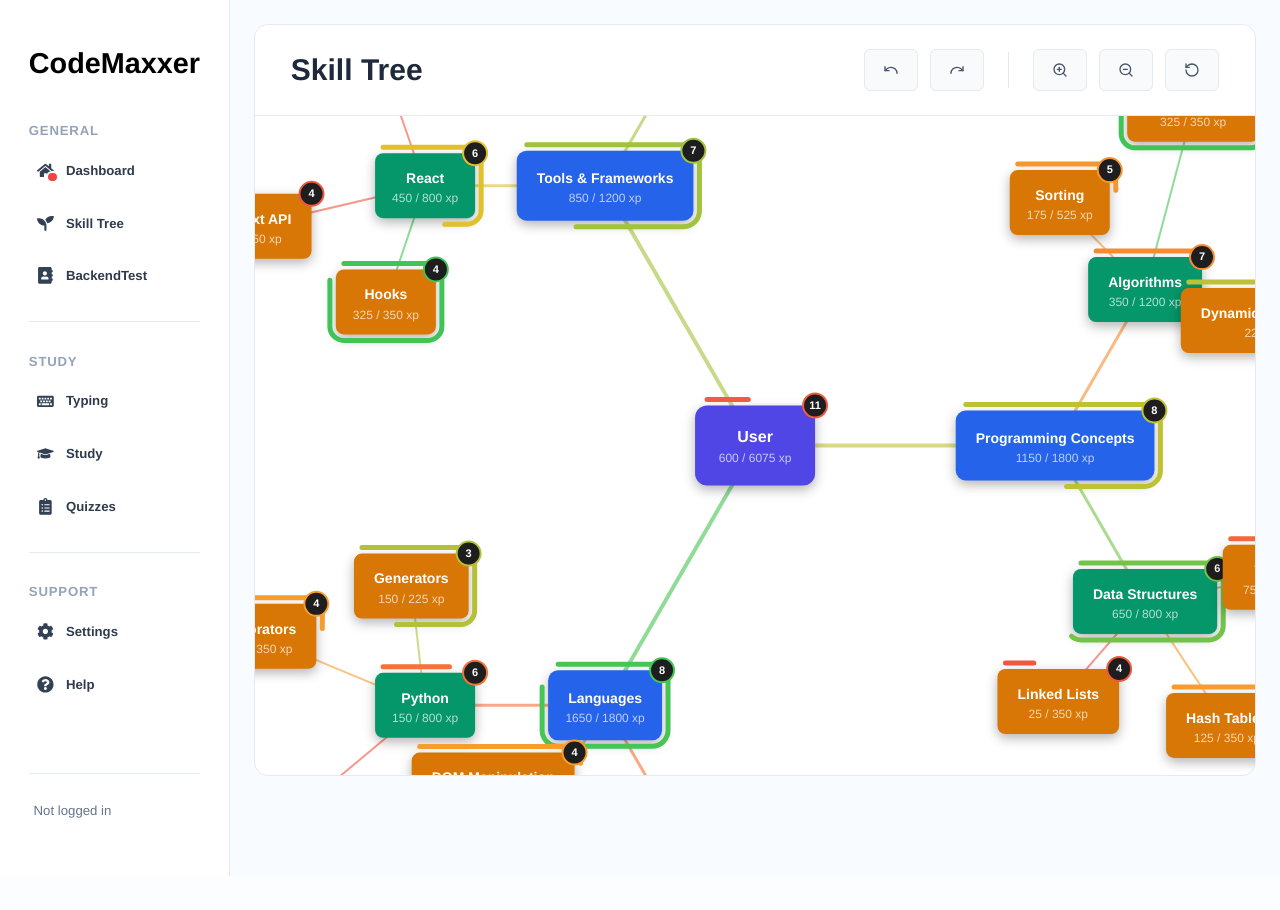
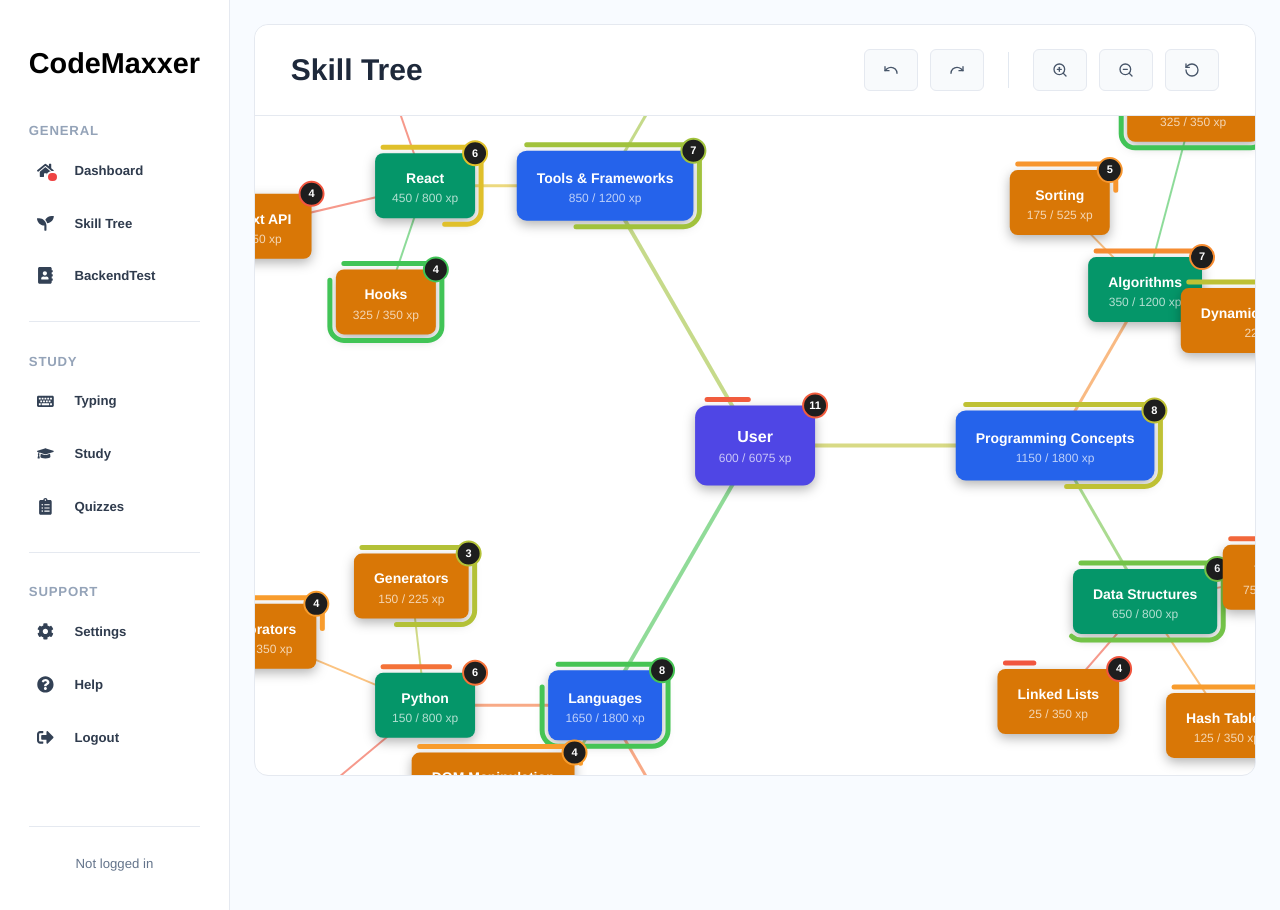
Before and after one commit to antranig8/raptorhacks-project, a React (Vite) app in the folder frontend/CodeMaxxer/: page /dashboard/skill-tree in a window 1280 px wide. Shown: the top 910 px of the page. Before the commit the page ends 876 px from the top, so only its background shows below. Built offline with nearby package versions, Linux system fonts and the light colour scheme; no server answers; a web font is replaced by a local one.

Commit message:
supabase aliase & routing & logout functionality

```diff
--- a/frontend/CodeMaxxer/jsconfig.json
+++ b/frontend/CodeMaxxer/jsconfig.json
@@ -23,6 +23,9 @@
             ],
             "@d_support/*": [
                 "src/pages/Dashboard/components/support/*"
+            ],
+            "@utils/*": [
+                "src/utils/*"
             ]
         }
     },
--- a/frontend/CodeMaxxer/src/pages/Dashboard/components/Test.jsx
+++ b/frontend/CodeMaxxer/src/pages/Dashboard/components/Test.jsx
@@ -1,6 +1,6 @@
 import styles from '@dashboard/styles/Study.module.css'
 import { useEffect, useState, useRef } from 'react'
-import supabase from '@/utils/supabase.js'
+import supabase from '@utils/supabase'
 
 export default function Test() {
     const [resp, setResp] = useState(null)
--- a/frontend/CodeMaxxer/src/pages/Dashboard/components/general/dashboard/DashboardNav.jsx
+++ b/frontend/CodeMaxxer/src/pages/Dashboard/components/general/dashboard/DashboardNav.jsx
@@ -1,9 +1,9 @@
 import { useState, useEffect } from 'react'
-import { Link } from 'react-router-dom'
-import { FaHome, FaSeedling, FaGraduationCap, FaCog, FaQuestionCircle, FaKeyboard, FaClipboardList, FaAddressBook, FaUser } from 'react-icons/fa'
+import { Link, useNavigate } from 'react-router-dom'
+import { FaHome, FaSeedling, FaGraduationCap, FaCog, FaQuestionCircle, FaKeyboard, FaClipboardList, FaAddressBook, FaUser, FaSignOutAlt } from 'react-icons/fa'
 import Logo from '@/components/Logo/Logo'
 import styles from '@dashboard/styles/DashboardNav.module.css'
-import supabase from '@/utils/supabase'
+import supabase from '@utils/supabase'
 
 const navSections = [
     {
@@ -37,12 +37,23 @@ const navSections = [
         items: [
             { section: 'Support', label: 'Settings', route: '/dashboard/settings', icon: <FaCog /> },
             { section: 'Support', label: 'Help', route: '/dashboard/help', icon: <FaQuestionCircle /> },
+            { section: 'Support', label: 'Logout', route: null, icon: <FaSignOutAlt />, isLogout: true },
         ],
     },
 ]
 
 export default function DashboardNav() {
     const [user, setUser] = useState(null)
+    const navigate = useNavigate()
+
+    const handleLogout = async () => {
+        const { error } = await supabase.auth.signOut()
+        if (error) {
+            console.error('Error logging out:', error.message)
+        } else {
+            navigate('/login')
+        }
+    }
 
     const formatTimestamp = (value) => {
         if (!value) return 'Unknown'
@@ -67,6 +78,14 @@ export default function DashboardNav() {
                     <div key={section.title} className={styles.sectionGroup}>
                         <div className={styles.sectionTitle}>{section.title}</div>
                         {section.items.map((item) => (
+                            item.isLogout ? (
+                                <button key={item.label} onClick={handleLogout} className={styles.navItem} type="button">
+                                    <span className={styles.iconWrapper}>
+                                        <span className={styles.icon}>{item.icon}</span>
+                                    </span>
+                                    <span>{item.label}</span>
+                                </button>
+                            ) : (
                                 <Link key={item.label} to={item.route} className={styles.navItem}>
                                     <span className={styles.iconWrapper}>
                                         <span className={styles.icon}>{item.icon}</span>
@@ -83,6 +102,7 @@ export default function DashboardNav() {
                                     </span>
                                     <span>{item.label}</span>
                                 </Link>
+                            )
                         ))}
                         {sectionIndex < navSections.length - 1 && <div className={styles.separator} />}
                     </div>
@@ -93,11 +113,13 @@ export default function DashboardNav() {
                 <div className={styles.separator} />
                 {user ? (
                     <div className={styles.userInfo}>
+                        <div className={styles.userDetails}>
                             {user.user_metadata?.full_name && (
                                 <span className={styles.userName}>{user.user_metadata.full_name}</span>
                             )}
                             <span className={styles.userEmail}>{user.email}</span>
                             <span className={styles.userSession}>Session started: {formatTimestamp(user.last_sign_in_at || user.created_at)}</span>
+                        </div>
                     </div>
                 ) : (
                     <div className={styles.userInfo}>
--- a/frontend/CodeMaxxer/src/pages/Dashboard/styles/DashboardNav.module.css
+++ b/frontend/CodeMaxxer/src/pages/Dashboard/styles/DashboardNav.module.css
@@ -25,7 +25,30 @@
     font-size: 0.55rem;
     font-weight: 600;
     border: none;
+    background: none;
+    width: 100%;
+    text-align: left;
+    cursor: pointer;
     transition: background-color 0.2s ease, color 0.2s ease;
+    display: flex;
+    align-items: center;
+    gap: 0.35rem;
+}
+
+.navItem:hover,
+.navItem:focus {
+    background: #f3f7ff;
+    color: #0b1f4a;
+}
+
+button.navItem {
+    border: none;
+    background: none;
+    width: 100%;
+    display: flex;
+    align-items: center;
+    justify-content: flex-start;
+    font-family: inherit;
 }
 
 .navItem:hover,
@@ -128,3 +151,45 @@
     font-weight: 500;
     letter-spacing: 0.01em;
 }
+
+.userInfo {
+    display: flex;
+    align-items: center;
+    justify-content: space-between;
+    gap: 0.5rem;
+    width: 100%;
+}
+
+.userDetails {
+    display: flex;
+    flex-direction: column;
+    overflow: hidden;
+}
+
+.logoutButton {
+    background: none;
+    border: 1px solid #e2e8f0;
+    padding: 0.4rem 0.6rem;
+    border-radius: 8px;
+    cursor: pointer;
+    display: flex;
+    align-items: center;
+    justify-content: center;
+    color: #64748b;
+    transition: all 0.2s ease;
+    flex-shrink: 0;
+    gap: 0.35rem;
+    font-size: 0.7rem;
+    font-weight: 600;
+}
+
+.logoutButton:hover {
+    background: #fee2e2;
+    color: #ef4444;
+    border-color: #fecaca;
+}
+
+.logoutIcon {
+    font-size: 0.8rem;
+    display: inline-flex;
+}
--- a/frontend/CodeMaxxer/src/pages/Login/callback.jsx
+++ b/frontend/CodeMaxxer/src/pages/Login/callback.jsx
@@ -2,7 +2,7 @@
 
 import { useEffect, useState } from "react";
 import { useNavigate } from 'react-router-dom'
-import supabase from "@/utils/supabase.js"
+import supabase from "@utils/supabase"
 
 export default function LoginCallback() {
   const [status, setStatus] = useState("Completing sign-in…");
--- a/frontend/CodeMaxxer/src/pages/Login/components/Form.jsx
+++ b/frontend/CodeMaxxer/src/pages/Login/components/Form.jsx
@@ -1,7 +1,7 @@
 import { useState } from 'react'
 import { useNavigate } from 'react-router-dom'
 import { FaDiscord, FaEye, FaEyeSlash, FaGoogle } from 'react-icons/fa'
-import supabase from '@/utils/supabase'
+import supabase from '@utils/supabase'
 import styles from '@login/styles/login.module.css'
 
 export default function Form() {
--- a/frontend/CodeMaxxer/src/pages/Login/login.jsx
+++ b/frontend/CodeMaxxer/src/pages/Login/login.jsx
@@ -1,7 +1,33 @@
+import { useEffect } from 'react'
+import { useNavigate } from 'react-router-dom'
+import supabase from '@utils/supabase'
 import Form from './components/Form.jsx'
 import styles from '@login/styles/login.module.css'
 
 export default function Login() {
+    const navigate = useNavigate()
+
+    useEffect(() => {
+        const checkSession = async () => {
+            const { data: { session } } = await supabase.auth.getSession()
+            if (session) {
+                navigate('/dashboard')
+            }
+        }
+
+        checkSession()
+
+        const { data: { subscription } } = supabase.auth.onAuthStateChange((event, session) => {
+            if (session) {
+                navigate('/dashboard')
+            }
+        })
+
+        return () => {
+            subscription.unsubscribe()
+        }
+    }, [navigate])
+
     return (
         <div className={styles.loginPage}>
             <div className={styles.container}>
--- a/frontend/CodeMaxxer/vite.config.js
+++ b/frontend/CodeMaxxer/vite.config.js
@@ -11,10 +11,12 @@ export default defineConfig({
       '@pages': path.resolve(__dirname, './src/pages'),
       '@home': path.resolve(__dirname, './src/pages/Home'),
       '@login': path.resolve(__dirname, './src/pages/Login'),
-      '@dashboard': path.resolve(__dirname, './src/pages/Dashboard'), '@d_general': path.resolve(__dirname, './src/pages/Dashboard/components/general'),
+      '@dashboard': path.resolve(__dirname, './src/pages/Dashboard'),
+      '@d_general': path.resolve(__dirname, './src/pages/Dashboard/components/general'),
       '@d_study': path.resolve(__dirname, './src/pages/Dashboard/components/study'),
       '@d_support': path.resolve(__dirname, './src/pages/Dashboard/components/support'),
       '@callback': path.resolve(__dirname, './src/pages/LoginCallback'),
+      '@utils': path.resolve(__dirname, './src/utils'),
     },
   },
 })
```
Lines whose indentation alone changed are shown as unchanged.
